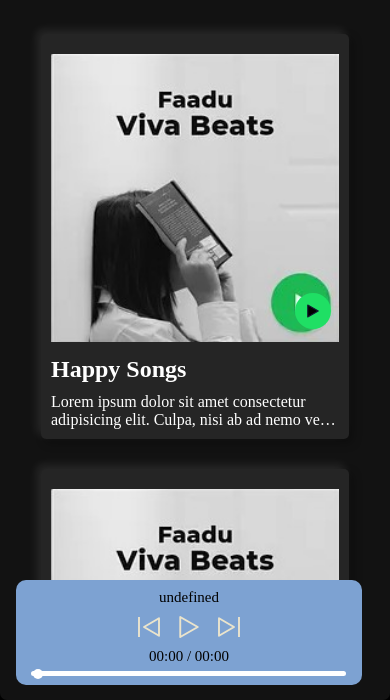
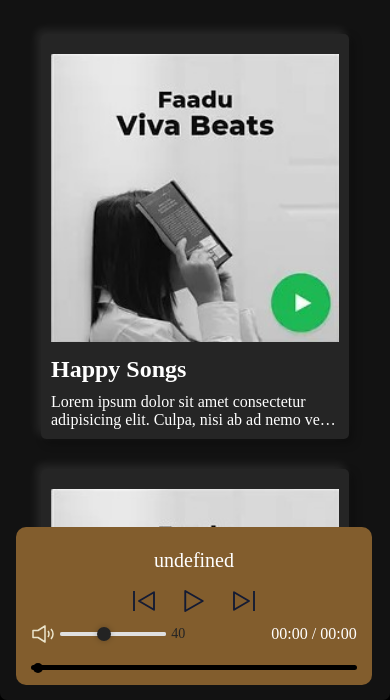
Before and after one commit to sathvik958/Spotify, a plain HTML site: page index.html in a window 390 px wide. Shown: the part 144-844 px from the top of the page. Drawn offline with Linux system fonts and the light colour scheme; no server answers.

Commit message:
second commit

```diff
--- a/index.html
+++ b/index.html
@@ -11,7 +11,7 @@
     <div class="container flex bg-black">
       <div class="left">
         <div class="close">
-          <img class="invert" src="assets/close.svg" alt="">
+          <img class="invert" src="assets/close.svg" alt="" />
         </div>
         <div class="home bg-grey rounded m-1 p-1">
           <div class="logo">
@@ -76,7 +76,6 @@
               >
             </div>
           </div>
-
         </div>
       </div>
       <div class="right bg-grey rounded">
@@ -272,22 +271,41 @@
               </p>
             </div>
           </div>
-          <div class="playbar invert">
-            <div class="seekbar">
-              <div class="circle">
-
-              </div>
-            </div>
+          <div class="playbar ">
             <div class="musicBar">
               <div class="songInfo"></div>
               <div class="songButtons">
-                <img width="30" id="previous" src="assets/prevsong.svg" alt="prev" />
+                <img
+                  width="30"
+                  id="previous"
+                  src="assets/prevsong.svg"
+                  alt="prev"
+                />
                 <img width="30" id="play" src="assets/play.svg" alt="play" />
-                <img width="30" id="next" src="assets/nextsong.svg" alt="next" />
+                <img
+                  width="30"
+                  id="next"
+                  src="assets/nextsong.svg"
+                  alt="next"
+                />
               </div>
-              <div class="songTime">
-                <div  class="volume invert"><img src="assets/volume.svg" alt=""></div>
+              <div class="classic">
+                <div class="volume invert">
+                  <img src="assets/volume.svg" alt="" />
+                  <div class="range">
+                    <input type="range" min="0" max="100" value="40" id="range">
+  <span class="rangeValue">40</span>
+                  </div>
+                </div>
+                <div class="songTime-2"></div>
               </div>
+            </div>
+            <div class="additional">
+              <div class="songTime_start"></div>
+              <div class="seekbar">
+                <div class="circle"></div>
+              </div>
+              <div class="songTime_end"></div>
             </div>
           </div>
         </div>
--- a/script.js
+++ b/script.js
@@ -1,4 +1,4 @@
-console.log("Lets write JS");
+// console.log("Lets write JS");
 
 let currentSong = new Audio();
 let songs;
@@ -64,7 +64,9 @@ const playMusic = (track, pause = false) => {
       });
   }
   document.querySelector(".songInfo").innerHTML = getDisplayName(track);
-  document.querySelector(".songTime").innerHTML = "00:00 / 00:00";
+  document.querySelector(".songTime_start").innerHTML = "00:00";
+  document.querySelector(".songTime_end").innerHTML = "00:00";
+  document.querySelector(".songTime-2").innerHTML = "00:00 / 00:00";
 };
 
 async function main() {
@@ -100,7 +102,7 @@ async function main() {
   ).forEach((e) => {
     e.addEventListener("click", (element) => {
       play.src = "assets/pause.svg";
-      console.log(e.querySelector(".info").firstElementChild.innerHTML);
+      // console.log(e.querySelector(".info").firstElementChild.innerHTML);
       playMusic(e.dataset.song);
     });
   });
@@ -118,10 +120,14 @@ async function main() {
 
   //Listen for timme update
   currentSong.addEventListener("timeupdate", () => {
-    console.log(currentSong.currentTime, currentSong.duration);
+    // console.log(currentSong.currentTime, currentSong.duration);
      const current = currentSong.currentTime;
   const duration = currentSong.duration;
-document.querySelector(".songTime").innerHTML =
+document.querySelector(".songTime_start").innerHTML =
+    `${formatSeconds(current)}`;
+document.querySelector(".songTime_end").innerHTML =
+    `${formatSeconds(duration)}`;
+document.querySelector(".songTime-2").innerHTML =
     `${formatSeconds(current)} / ${formatSeconds(duration)}`;
     let progress = 0;
   if (Number.isFinite(duration) && duration > 0) {
@@ -160,7 +166,7 @@ document.querySelector(".songTime").innerHTML =
 
   //Add eventListener for Previous and Next
   previous.addEventListener("click", (e)=>{
-    console.log('previous clicked');
+    // console.log('previous clicked');
     // console.log(currentSong.src);
     // console.log(songs);
     let index = songs.indexOf(currentSong.src.split("/").slice(-1) [0])
@@ -179,7 +185,7 @@ document.querySelector(".songTime").innerHTML =
   })
 
   next.addEventListener("click", (e)=>{
-    console.log('next clicked');
+    // console.log('next clicked');
     // console.log(currentSong.src);
     // console.log(songs);
     let index = songs.indexOf(currentSong.src.split("/").slice(-1) [0])
@@ -193,5 +199,14 @@ document.querySelector(".songTime").innerHTML =
     }
 
   })
+
+  //Add eventListener to Volume
+  document.querySelector(".range").getElementsByTagName("input")[0].addEventListener("change", (e)=>{
+    // console.log(e, e.target, e.target.value);
+    currentSong.volume = parseInt(e.target.value)/100;
+    document.querySelector(".rangeValue").innerHTML = parseInt(e.target.value);
+  })
 }
+
+
 main();
--- a/style.css
+++ b/style.css
@@ -1,9 +1,12 @@
+:root{
+--a : 0;
+}
 * {
     margin: 0;
     padding: 0;
 }
 
-body{
+body {
     /* background-color: rgb(231, 226, 226);
 color: white; */
 }
@@ -83,6 +86,7 @@ color: white; */
 
 .songList ul li:first-child {
     background-color: rgb(147, 112, 61);
+    position: static;
 }
 
 .songList ul li:nth-child(n+2):hover {
@@ -175,6 +179,7 @@ color: white; */
 .SpotifyPlaylists {
     padding: 16px;
 }
+
 .SpotifyPlaylists h1 {
     padding: 10px;
 }
@@ -205,6 +210,7 @@ color: white; */
 
 
 .card:hover {
+    --a:1;
     transform: translateY(-5px);
     box-shadow: 6px 6px 15px rgba(0, 0, 0, 0.4), -6px -6px 15px rgba(255, 255, 255, 0.15);
 }
@@ -255,10 +261,43 @@ color: white; */
     padding: 10px;
 }
 
+.additional {
+    align-items: center;
+    display: flex;
+    flex-direction: row;
+    gap: 15px;
+}
+
+.volume {
+    display: flex;
+    align-items: center;
+    justify-content: center;
+    gap: 5px;
+    width: 150px;
+    right: 5px;
+}
+.range{
+display: flex;
+  align-items: center;
+  gap: 5px;
+  color: rgb(220,220,220);
+  font-size: 14px;}
+
+  .rangeValue {
+  min-width: 40px;
+  font-variant-numeric: tabular-nums;
+}
+#range {
+    width: 100%;
+}
+
+.volume:hover::after {
+    content: "";
+}
+
 .seekbar {
-    position: absolute;
     height: 1px;
-    width: 97%;
+    width: 90%;
     border: 2px solid black;
     background: black;
     border-radius: 10px;
@@ -267,7 +306,13 @@ color: white; */
     cursor: pointer;
 }
 
+.songTime-2 {
+    display: none;
+}
+
 .circle {
+    touch-action: pan-x;
+  user-select: none;
     cursor: pointer;
     width: 10px;
     height: 10px;
@@ -291,8 +336,10 @@ color: white; */
     cursor: pointer;
 }
 
-.songTime {
-    width: 120px;
+.songTime_start, .songTime_end {
+    width: auto;
+    white-space: nowrap;
+    align-items: center;
     font-size: 15px;
 }
 
@@ -308,6 +355,7 @@ color: white; */
     justify-content: space-between;
     /* distributes available space */
     width: 100%;
+    align-items: center;
 }
 
 @media (max-width: 1470px) {
@@ -344,9 +392,9 @@ color: white; */
 
     .playbar {
         justify-content: center;
-        width: calc(100vw - 60px);
+        width: calc(100vw - 50px);
         padding: 8px;
-        height: 50px;
+        height: auto;
     }
 
     .musicBar {
@@ -372,13 +420,12 @@ color: white; */
         margin: 5px 120px 5px 75px;
     }
 
-    .songTime {
+    .songTime_start .songTime_end {
         flex: 0 1 auto;
-        text-align: right;
     }
 
     .seekbar {
-        width: 98%;
+        width: 95%;
     }
 
     .hamburger {
@@ -391,17 +438,20 @@ color: white; */
         justify-content: center;
 
         padding: 8px;
-        height: 50px;
     }
 
     .musicBar {
         align-items: center;
         gap: 5px;
-        padding: 0px;
+        margin-bottom: 10px;
+    }
+
+    .volume {
+        width: 120px;
     }
 
     .songInfo {
-        max-width: 200px;
+        max-width: 190px;
         flex: 1 1 auto;
         /* allow growth and shrink */
         min-width: 0;
@@ -414,12 +464,14 @@ color: white; */
         word-break: break-word;
         line-height: 1.2em;
     }
-.left{
-padding: 0;}
+
+    .left {
+        padding: 0;
+    }
+
     .songButtons {
         flex: 0 1 auto;
         text-align: center;
-        gap: 10px;
         margin: 10px 0px 10px 0px;
     }
 
@@ -431,7 +483,7 @@ padding: 0;}
     }
 
 
-    .songTime {
+    .songTime_start .songTime_end {
         text-align: center;
     }
 
@@ -439,6 +491,7 @@ padding: 0;}
         width: 95%;
     }
 }
+
 
 @media (max-width: 522px) {
     .card {
@@ -465,15 +518,43 @@ padding: 0;}
         align-items: center;
     }
 
+    .songTime_start,
+    .songTime_end {
+        display: none;
+    }
+
+    .songTime-2 {
+        display: flex;
+        font-size: 16px;
+        white-space: nowrap;
+        width: auto;
+        flex: 0 1 auto;
+    }
+
     .songInfo {
+        margin: 8px 0px;
         max-width: 100%;
-        /* override max-width */
         width: 100%;
+        font-size: 20px;
         text-align: center;
     }
 
+    .classic {
+        justify-items: center;
+        display: flex;
+        flex: 1 1 auto;
+        max-width: 100%;
+        white-space: nowrap;
+        align-items: center;
+        gap: 60px;
+    }
+
+    .volume {
+        width: 180px;
+    }
+
     .seekbar {
-        width: 90%;
+        width: 95%;
         margin: 7px;
     }
 }
--- a/utility.css
+++ b/utility.css
@@ -51,7 +51,7 @@
     border-radius: 5px;
     background-color: #252525;
     position: relative;
-    box-shadow: 4px 4px 10px rgba(0,0,0,0.3), -4px -4px 10px rgba(255,255,255,0.1); /* subtle 3D */
+    box-shadow: 4px 4px 10px rgba(0, 0, 0, 0.3), -4px -4px 10px rgba(255, 255, 255, 0.1);
     transition: transform 0.3s ease, box-shadow 0.3s ease;
     cursor: pointer;
 
@@ -108,3 +108,60 @@ scrollbar-color: #333 #222;
 html {
     scroll-behavior: smooth;
 }
+
+
+/* Base */
+input[type="range"] {
+    -webkit-appearance: none;
+    width: 100%;
+    height: 4px;
+    touch-action: none;
+    background: linear-gradient(to right,
+            rgb(90, 90, 90),
+            rgb(60, 60, 60));
+    border-radius: 5px;
+    outline: none;
+    cursor: pointer;
+    transition: background 0.15s linear;
+}
+
+/* WebKit track */
+input[type="range"]::-webkit-slider-runnable-track {
+    height: 4px;
+    background: rgb(31, 31, 31);
+    border-radius: 5px;
+}
+
+/* WebKit thumb */
+input[type="range"]::-webkit-slider-thumb {
+    -webkit-appearance: none;
+    width: 14px;
+    height: 14px;
+    background: rgb(220, 220, 220);
+    border-radius: 50%;
+    margin-top: -5px;
+    box-shadow: 0 0 6px rgba(255, 255, 255, 0.25);
+    transition: transform 0.2s ease, box-shadow 0.2s ease;
+}
+
+input[type="range"]:hover::-webkit-slider-thumb {
+    transform: scale(1.2);
+    box-shadow: 0 0 10px rgba(255, 255, 255, 0.4);
+}
+
+/* Firefox track */
+input[type="range"]::-moz-range-track {
+    height: 4px;
+    background: rgb(31, 31, 31);
+    border-radius: 5px;
+}
+
+/* Firefox thumb */
+input[type="range"]::-moz-range-thumb {
+    width: 14px;
+    height: 14px;
+    background: rgb(220, 220, 220);
+    border-radius: 50%;
+    border: none;
+    box-shadow: 0 0 6px rgba(255, 255, 255, 0.25);
+}
```
Lines whose indentation alone changed are shown as unchanged.
